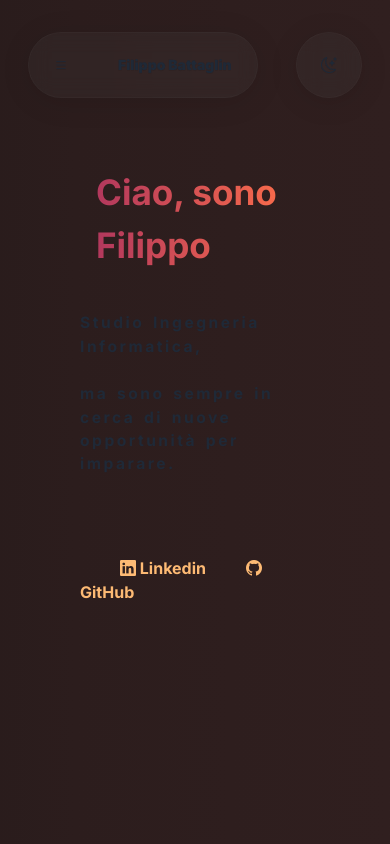
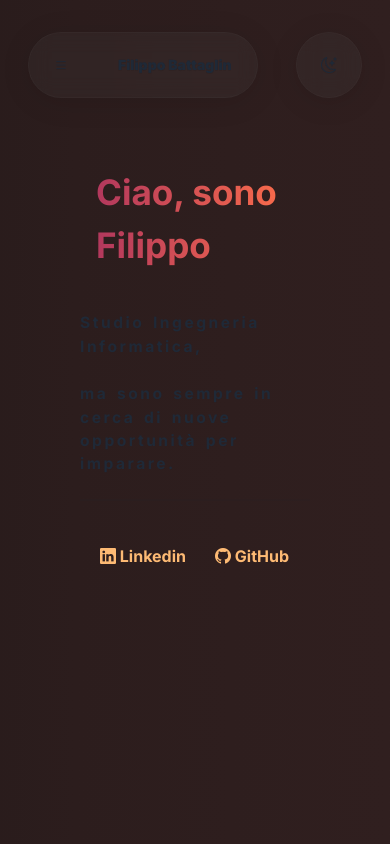
Before and after one commit to Fil0611/Portfolio, a Next.js app: page / in a window 390 px wide. Shown: the top 844 px of the page. Built offline with nearby package versions, Linux system fonts and the light colour scheme.

Commit message:
- Added a divider in the Home Page between the social links and the presentation - Updated styles and media queries

```diff
--- a/src/app/page.tsx
+++ b/src/app/page.tsx
@@ -10,9 +10,12 @@ export default function Home() {
         <h1>Studio Ingegneria Informatica,</h1><br />
         <h1>ma sono sempre in cerca di nuove opportunità per imparare.</h1>
       </div>
-      <div className='mt-20'>
-        <SocialLink icon={'linkedin'} text={'Linkedin'} url={'https://www.linkedin.it'} />
-        <SocialLink icon={'github'} text={'GitHub'} url={'https://www.github.it'} />
+      <div className='flex flex-col w-full border-opacity-50'>
+        <div className='divider' />
+      </div>
+      <div className='grid grid-flow-col grid-cols-2 md:grid-cols-3 lg:grid-cols-4 xl:grid-cols-5 mt-5'>
+        <SocialLink icon={'linkedin'} text={'Linkedin'} url={'https://www.linkedin.com/in/filippo-battaglin-691002207/'} />
+        <SocialLink icon={'github'} text={'GitHub'} url={'https://github.com/Fil0611'} />
       </div>
     </>
   );
--- a/src/components/socialLink.tsx
+++ b/src/components/socialLink.tsx
@@ -6,6 +6,6 @@ interface SocialLinkProps {
 
 export default function SocialLink({ icon, text, url }: SocialLinkProps) {
   return (
-    <a className='social-text text-orange-300 hover:text-orange-100 ml-10 md:' href={url} target='_blank'><i className={'bi-' + icon} /> {text}</a>
+    <a className='social-text text-orange-300 hover:text-orange-100 ml-5' href={url} target='_blank'><i className={'bi-' + icon} /> {text}</a>
   );
 }
```
